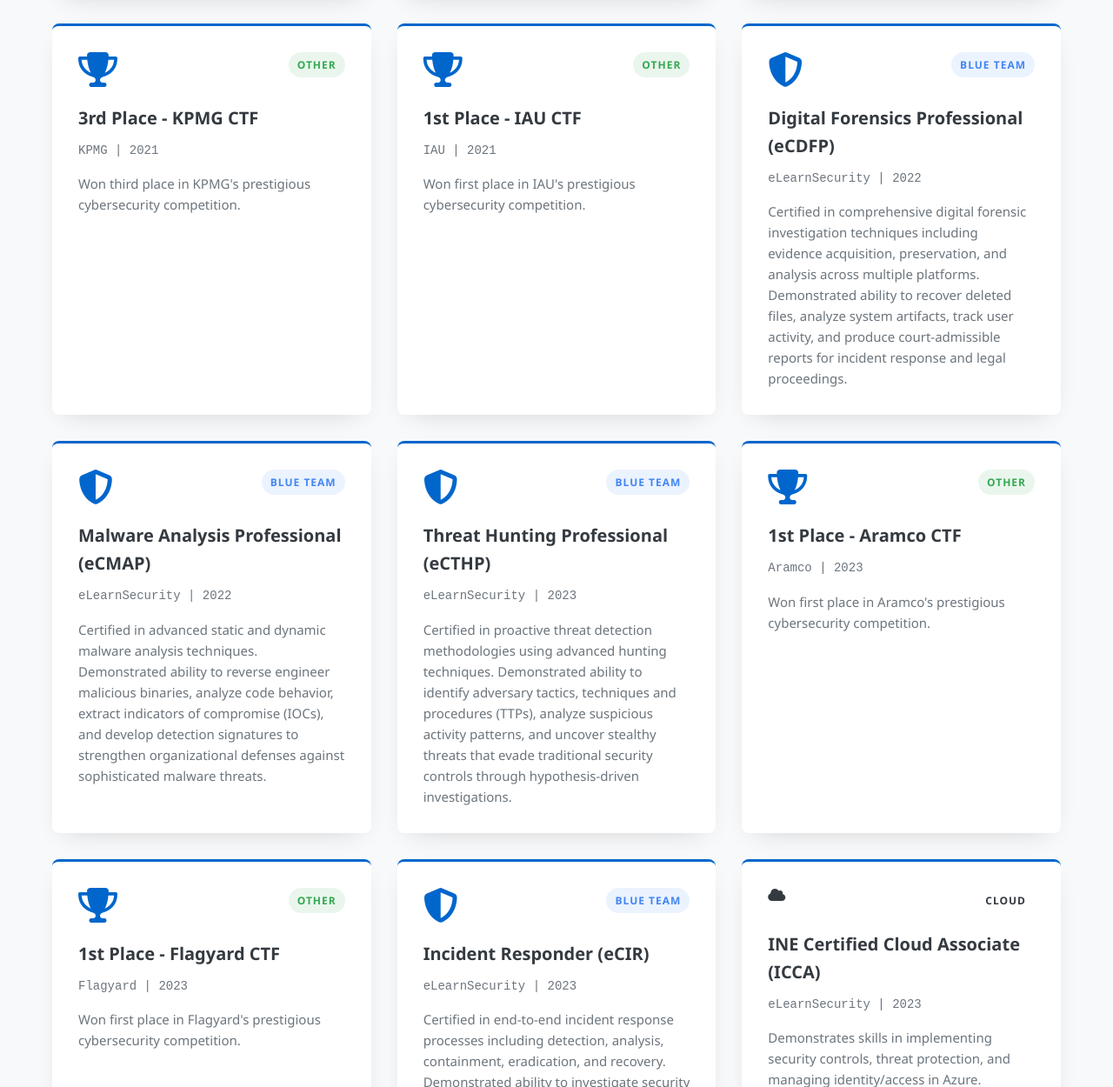
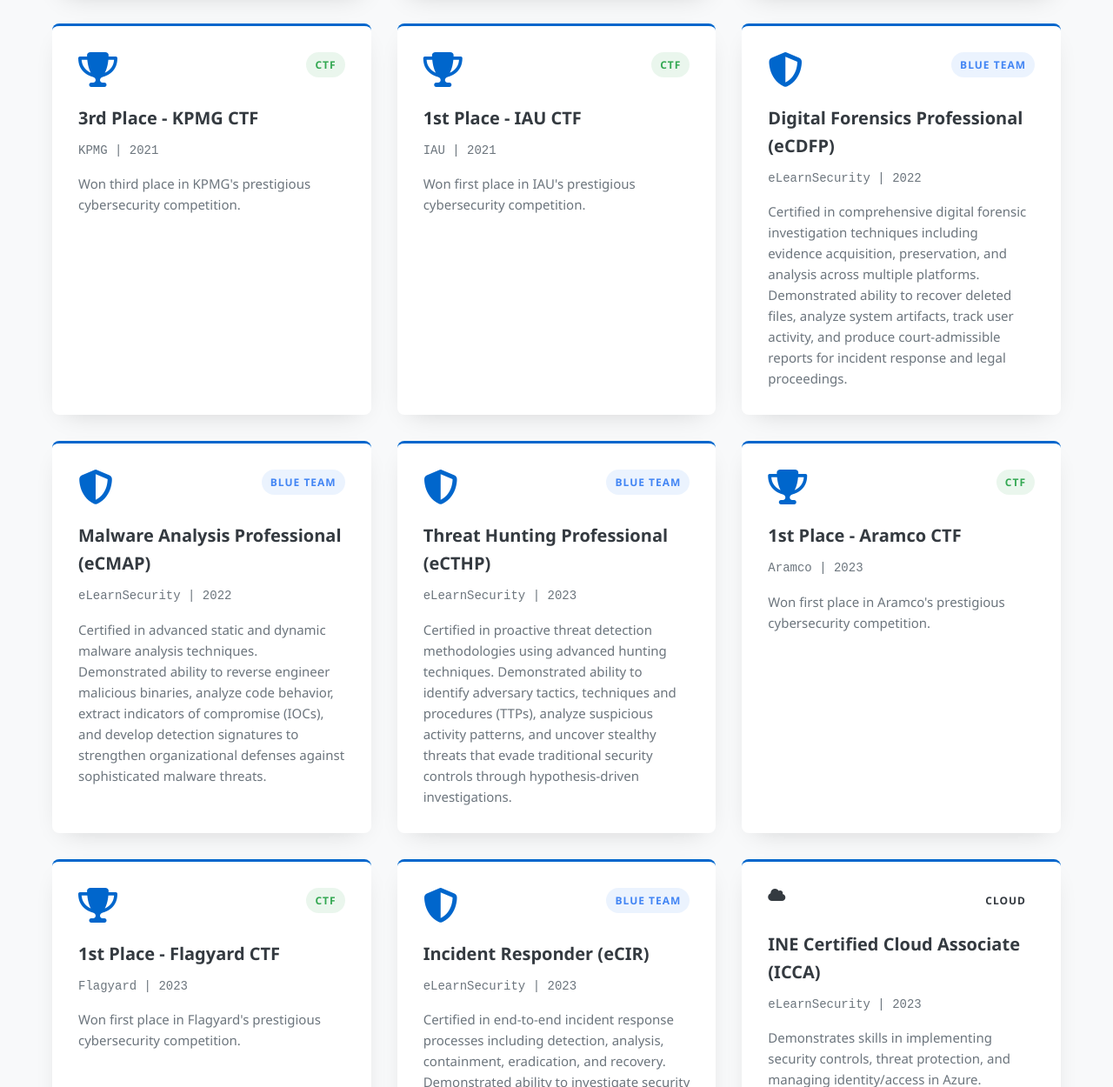
Before and after one commit to kira2040k/kira2040k.github.io, a plain HTML site: page index.html in a window 1280 px wide. Shown: the part 1704-2954 px from the top of the page at 87% size. Drawn offline with Linux system fonts and the light colour scheme.

Commit message:
Update index.html

```diff
--- a/index.html
+++ b/index.html
@@ -1023,7 +1023,7 @@
                 <div class="certification-card">
                     <div class="certification-header">
                         <i class="fas fa-trophy certification-icon"></i>
-                        <span class="certification-type type-other">Other</span>
+                        <span class="certification-type type-other">CTF</span>
                     </div>
                     <h3 class="certification-title">3rd Place - KPMG CTF</h3>
                     <p class="certification-date">KPMG | 2021</p>
@@ -1035,7 +1035,7 @@
                 <div class="certification-card">
                     <div class="certification-header">
                         <i class="fas fa-trophy certification-icon"></i>
-                        <span class="certification-type type-other">Other</span>
+                        <span class="certification-type type-other">CTF</span>
                     </div>
                     <h3 class="certification-title">1st Place - IAU CTF</h3>
                     <p class="certification-date">IAU | 2021</p>
@@ -1086,7 +1086,7 @@
                 <div class="certification-card">
                     <div class="certification-header">
                         <i class="fas fa-trophy certification-icon"></i>
-                        <span class="certification-type type-other">Other</span>
+                        <span class="certification-type type-other">CTF</span>
                     </div>
                     <h3 class="certification-title">1st Place - Aramco CTF</h3>
                     <p class="certification-date">Aramco | 2023</p>
@@ -1099,7 +1099,7 @@
                 <div class="certification-card">
                     <div class="certification-header">
                         <i class="fas fa-trophy certification-icon"></i>
-                        <span class="certification-type type-other">Other</span>
+                        <span class="certification-type type-other">CTF</span>
                     </div>
                     <h3 class="certification-title">1st Place - Flagyard CTF</h3>
                     <p class="certification-date">Flagyard | 2023</p>
```
